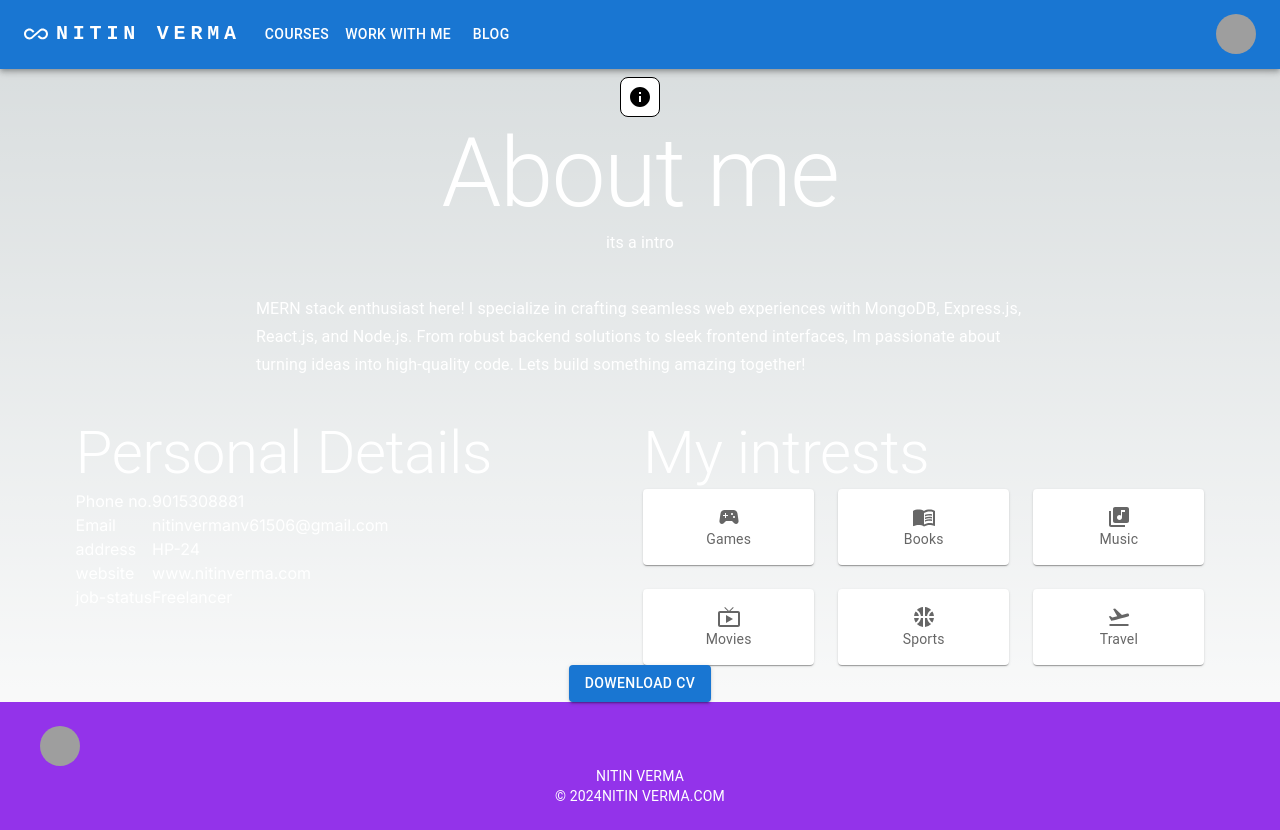
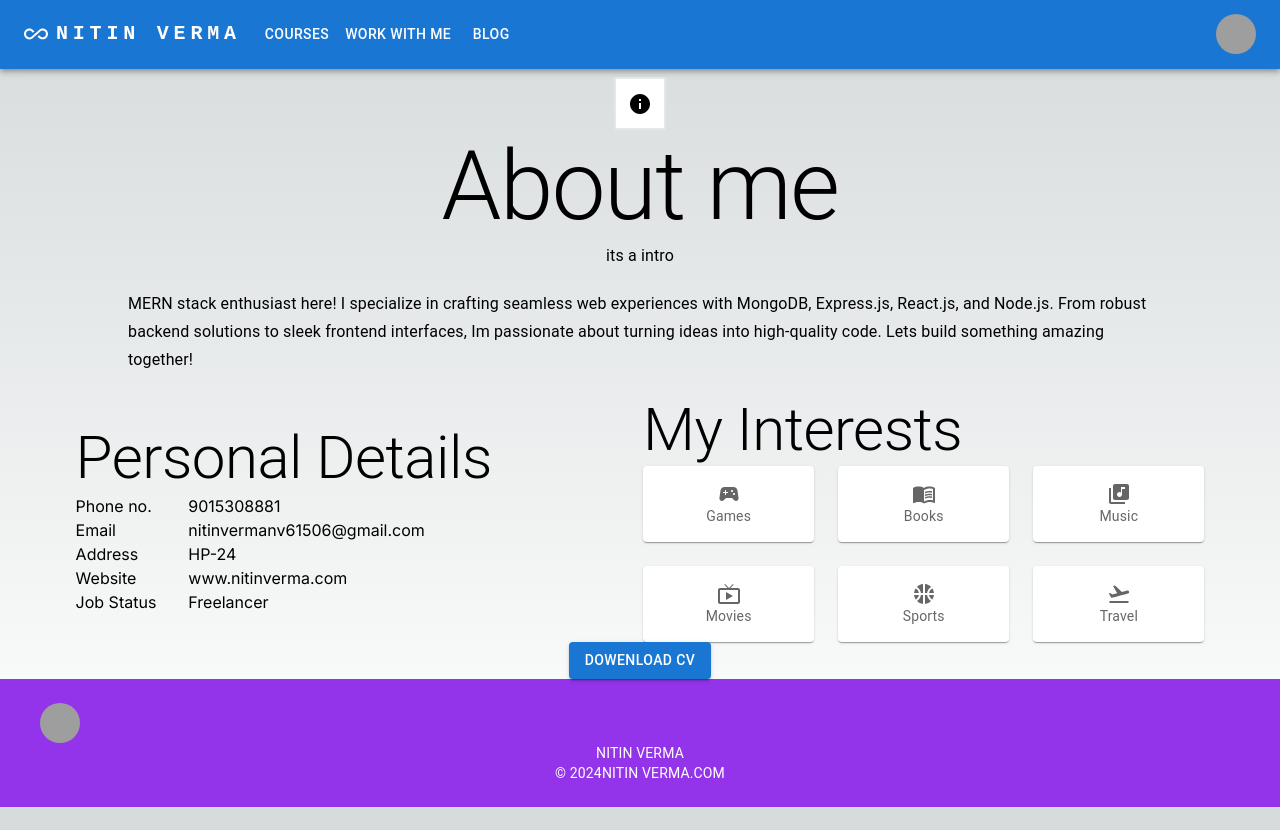
Before and after one commit to NITIN-VERMA-afk/My-website, a Next.js app: page /about in a window 1280 px wide. After the commit the page ends 807 px from the top, so only its background shows below. Built offline with nearby package versions, Linux system fonts and the light colour scheme; grey boxes are pictures that could not be loaded.

Commit message:
ui update

```diff
--- /dev/null
+++ b/src/app/Services/page.tsx
@@ -0,0 +1,38 @@
+"use client"
+import { styled } from '@mui/material/styles';
+import Grid from '@mui/material/Grid';
+import Paper from '@mui/material/Paper';
+import Box from '@mui/material/Box';
+import { Typography } from "@mui/material"
+import ServiceCard from '../components/ServiceCard';
+
+const Item = styled(Paper)(({ theme }) => ({
+  backgroundColor: theme.palette.mode === 'dark' ? '#1A2027' : '#fff',
+  ...theme.typography.body2,
+  padding: theme.spacing(1),
+  textAlign: 'center',
+  color: theme.palette.text.secondary,
+}));
+
+const Services = () => {
+  return (
+    <div >
+       <Typography style={{textAlign:"center",color:"white"}} variant="h1">services we provide</Typography>
+
+       <Box sx={{ width: '100%' }}>
+      <Grid container rowSpacing={1} columnSpacing={{ xs: 1, sm: 2, md: 3 }}>
+        <Grid item xs={12}>
+          <Item sx={{display:"flex",justifyContent:"center",alignContent:"center",gap:"15px",backgroundColor:"black"}}><Servicecard/></Item>
+        </Grid>
+
+      </Grid>
+    </Box>
+
+
+
+
+    </div>
+  )
+}
+
+export default Services
--- a/src/app/about/page.tsx
+++ b/src/app/about/page.tsx
@@ -24,28 +24,9 @@ const About = () => {
     color: theme.palette.text.secondary,
   }));
 
-  const iconBox = {
-    width: "40px",
-    height: "40px",
-    display: "flex",
-    justifyContent: "center",
-    alignItems: "center",
-    border: "1px solid #000",
-    borderRadius: "8px",
-    backgroundColor: "white",
-    color: "black",
-  };
 
-  const AboutText = {
-    fontSize: "20px",
-    display: "flex",
-    flexDirection: "column",
-    justifyContent: "center",
-    alignItems: "center",
-    height: "20%",
-    width: "60%",
-    margin: "3% 20% ",
-  };
+
+
 
 
   const Icons = [
@@ -58,74 +39,55 @@ const About = () => {
   ];
 
   return (
-    <div style={{ color: "white" }}>
+    <div>
       <Box className=" flex flex-col items-center  mt-2 justify-center">
-        <Box style={iconBox}>
+        <Box className="p-3 border-2 rounded-sm bg-white text-black">
           <InfoIcon />
         </Box>
         <Typography variant="h1">About me</Typography>
         <Typography variant="subtitle1">its a intro</Typography>
       </Box>
-      <Box style={AboutText}>
+      <Box className="mx-32 my-5" >
         <Typography variant="subtitle1">
         MERN stack enthusiast here! I specialize in crafting seamless web experiences with MongoDB, Express.js, React.js, and Node.js. From robust backend solutions to sleek frontend interfaces, Im passionate about turning ideas into high-quality code. Lets build something amazing together!
         </Typography>
       </Box>
 
 
-      <Box sx={{ display: "flex", alignContent: "center",justifyContent:"space-around" }}>
-
-        <Box
-        sm={{
-          display:"flex",
-          flexDirection:"row"
-        }}
-        xs={{
-          display:"flex",
-          flexDirection:"column",
-
-        }}
-          sx={{
-            display: "flex",
-            flexDirection:"column",
-            listStyle: "none",
-
-          }}
-        >
+      <Box className="flex flex-col md:flex-row items-center justify-around">
+  <Box>
     <Typography variant="h2">Personal Details</Typography>
-          <Box sx={{display:"flex"}}>
-          <ul style={{ listStyle: "none" }}>
+    <Box className="flex flex-col md:flex-row">
+      <ul className="list-none md:mr-8">
         <li>Phone no.</li>
-            <li>Email </li>
-            <li>address</li>
-            <li>website</li>
-            <li>job-status</li>
+        <li>Email</li>
+        <li>Address</li>
+        <li>Website</li>
+        <li>Job Status</li>
       </ul>
-          <ul style={{ listStyle: "none" }}>
+      <ul className="list-none">
         <li>9015308881</li>
         <li>nitinvermanv61506@gmail.com</li>
         <li>HP-24</li>
         <li>www.nitinverma.com</li>
         <li>Freelancer</li>
       </ul>
-
     </Box>
-
   </Box>
 
   <Box>
     <Box sx={{ flexGrow: 1 }}>
-          <Typography variant="h2">My intrests</Typography>
+      <Typography variant="h2">My Interests</Typography>
       <Grid
         container
         spacing={{ xs: 2, md: 3 }}
         columns={{ xs: 4, sm: 8, md: 12 }}
       >
-
         {Icons.map((icon, index) => (
           <Grid item xs={2} sm={4} md={4} key={index}>
             <Item sx={{ background: "", color: "" }}>
-                  {icon.icons}<br/> {icon.name}
+              {icon.icons}
+              <br /> {icon.name}
             </Item>
           </Grid>
         ))}
@@ -133,8 +95,9 @@ const About = () => {
     </Box>
   </Box>
 </Box>
-      <Box sx={{display:"flex",alignContent:"center",justifyContent:"center"}}>
-      <Button variant="contained">Dowenload Cv</Button>
+
+      <Box className="flex items-center justify-center">
+      <Button className="bg-blue-500 m-3" variant="contained">Dowenload Cv</Button>
       </Box>
     </div>
   );
--- /dev/null
+++ b/src/app/components/GridprojectCard.tsx
@@ -0,0 +1,25 @@
+/* eslint-disable react/prop-types */
+import Card from "@mui/material/Card";
+import CardContent from "@mui/material/CardContent";
+import Typography from "@mui/material/Typography";
+
+const GitProjectCard = ({ project }) => {
+  return (
+    <Card>
+      <CardContent>
+        <Typography variant="h6">{project.name}</Typography>
+        <img  src={project.img} alt="" height={"300px"}  />
+        <Typography variant="body2">{project.description}</Typography>
+        <Typography variant="body2">Language: {project.language}</Typography>
+        <Typography variant="body2">
+          Last updated: {project.updated_at}
+        </Typography>
+        <a href={project.html_url} target="_blank" rel="noopener noreferrer">
+          View on GitHub
+        </a>
+      </CardContent>
+    </Card>
+  );
+};
+
+export default GitProjectCard;
--- /dev/null
+++ b/src/app/components/ServiceCard.tsx
@@ -0,0 +1,62 @@
+
+import Card from '@mui/material/Card';
+import CardActions from '@mui/material/CardActions';
+import CardContent from '@mui/material/CardContent';
+import CardMedia from '@mui/material/CardMedia';
+import Button from '@mui/material/Button';
+import Typography from '@mui/material/Typography';
+
+const Servicedata = [
+  {
+    id: 1,
+    img: "https://t3.ftcdn.net/jpg/02/14/53/92/360_F_214539232_YnUrtuwUEt84gHuU0qG8l7OwZvH4rnPG.jpg",
+    services: "Web Development",
+    content: "Crafts custom websites tailored to your unique needs, ensuring seamless functionality and a standout online experience for your visitors.",
+  },
+  {
+    id: 2,
+    img: "https://encrypted-tbn0.gstatic.com/images?q=tbn:ANd9GcRLx3s0bESqvExJrdVfUt0x9YDJj2n8YOZ4GQ&usqp=CAU",
+    services: "App Development",
+    content: "Create custom web and mobile apps tailored to your unique needs, ensuring seamless functionality and a standout online experience for your visitors.",
+  },
+  {
+    id: 3,
+    img: "https://encrypted-tbn0.gstatic.com/images?q=tbn:ANd9GcTWt837j6snOsLVW2dUlgpxyhLM5jpW19F9CA&usqp=CAU",
+    services: "Hosting and Maintenance",
+    content: "Enjoy worry-free hosting and regular maintenance to keep your website running smoothly. We handle the technical details so you can focus on your business.",
+  },
+  {
+    id: 4,
+    img: "https://encrypted-tbn0.gstatic.com/images?q=tbn:ANd9GcTRqDWkqXpa5oBwcapDf7IhclbH_7iXnVoq3u7XIsRtGRarkwiJ7LrWZCi-j4YZxNKntAk&usqp=CAU",
+    services: "SEO Optimization",
+    content: "Boost your visibility on search engines and drive organic traffic. Our SEO strategies optimize your website to rank higher, attracting the right audience to your digital doorstep.",
+  },
+];
+
+export default function ServiceCard() {
+  return (
+    <>
+      {Servicedata.map((service, index) => (
+        <Card key={index} sx={{ maxWidth: 345 }}>
+          <CardMedia
+            sx={{ height: 140 }}
+            image={service.img}
+            title={service.services}
+          />
+          <CardContent>
+            <Typography gutterBottom variant="h5" component="div">
+              {service.services}
+            </Typography>
+            <Typography variant="body2" color="text.secondary">
+              {service.content}
+            </Typography>
+          </CardContent>
+          <CardActions>
+            <Button size="small">Share</Button>
+            <Button size="small">Learn More</Button>
+          </CardActions>
+        </Card>
+      ))}
+    </>
+  );
+}
--- /dev/null
+++ b/src/app/projects/page.tsx
@@ -0,0 +1,68 @@
+"use client";
+/* eslint-disable no-unused-vars */
+import { styled } from "@mui/material/styles";
+import Box from "@mui/material/Box";
+import Paper from "@mui/material/Paper";
+import Grid from "@mui/material/Unstable_Grid2";
+import GitProjectCard from "../components/GridprojectCard";
+
+const projects = [
+  {
+    id: 1,
+    name: "Project 1",
+    img: "https://img.freepik.com/free-photo/project-management-planning-development-message-box-notification-graphic_53876-123902.jpg",
+    description: "A cool project",
+    language: "JavaScript",
+    updated_at: "2023-10-12",
+    html_url: "https://github.com/yourusername/project1",
+  },
+  {
+    id: 2,
+    name: "Project 2",
+    img: "https://img.freepik.com/free-photo/project-management-planning-development-message-box-notification-graphic_53876-123902.jpg",
+    description: "Another awesome project",
+    language: "Python",
+    updated_at: "2023-10-10",
+    html_url: "https://github.com/yourusername/project2",
+  },
+  {
+    id: 3,
+    name: "Project 3",
+    img: "https://img.freepik.com/free-photo/project-management-planning-development-message-box-notification-graphic_53876-123902.jpg",
+    description: "Another awesome project",
+    language: "TypeScript",
+    updated_at: "2023-10-10",
+    html_url: "https://github.com/yourusername/project2",
+  },
+  {
+    id: 4,
+    name: "Project 4",
+    img: "https://img.freepik.com/free-photo/project-management-planning-development-message-box-notification-graphic_53876-123902.jpg",
+    description: "Another awesome project",
+    language: "TypeScript",
+    updated_at: "2023-10-10",
+    html_url: "https://github.com/yourusername/project2",
+  },
+];
+
+const Item = styled(Paper)(({ theme }) => ({
+  backgroundColor: theme.palette.mode === "dark" ? "#1A2027" : "#fff",
+  ...theme.typography.body2,
+  padding: theme.spacing(1),
+  textAlign: "center",
+  color: theme.palette.text.secondary,
+}));
+
+export default function Projects() {
+  return (
+    <Box sx={{ flexGrow: 1, marginTop: "30px" }}>
+      <Grid container spacing={2}>
+        {projects.map((project, index) => (
+          <Grid item xs={3} key={index}>
+            <GitProjectCard project={project} />
+          </Grid>
+        ))}
+      </Grid>
+    </Box>
+  );
+}
```
Lines whose indentation alone changed are shown as unchanged.
